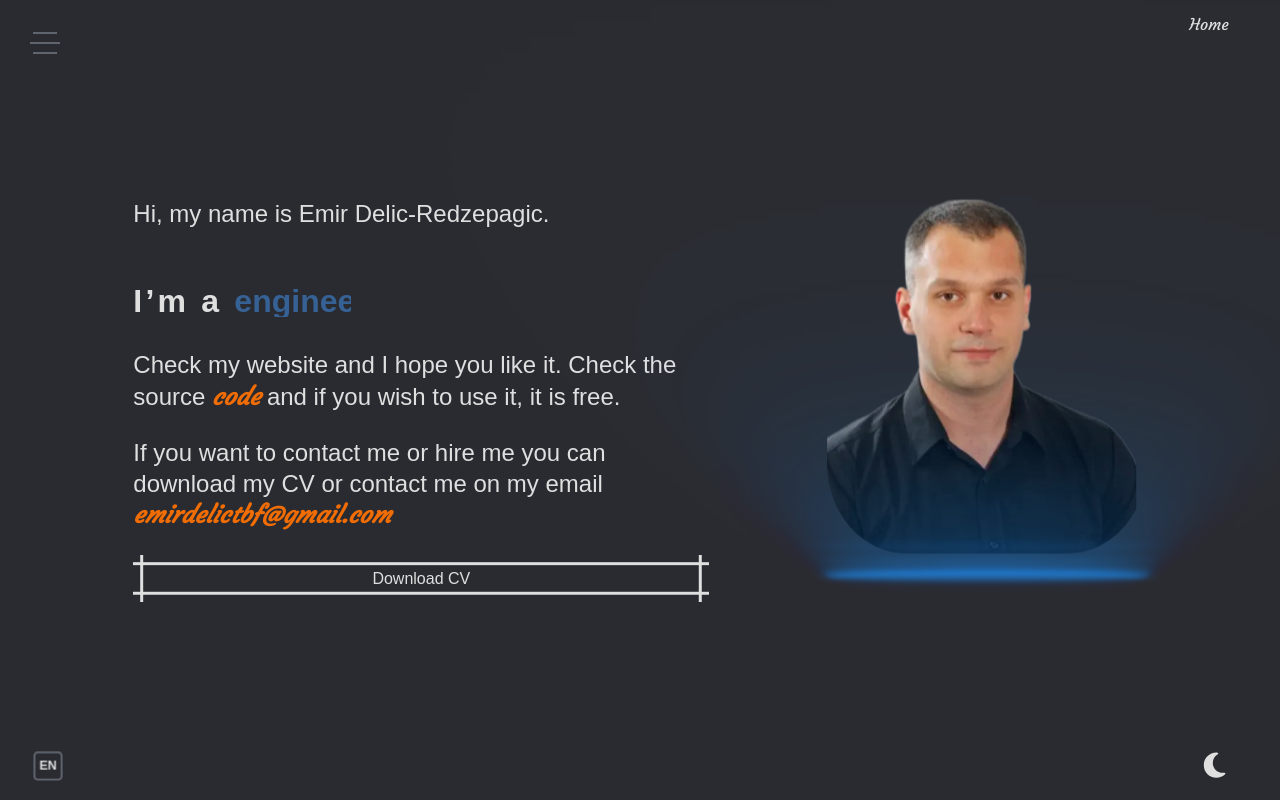
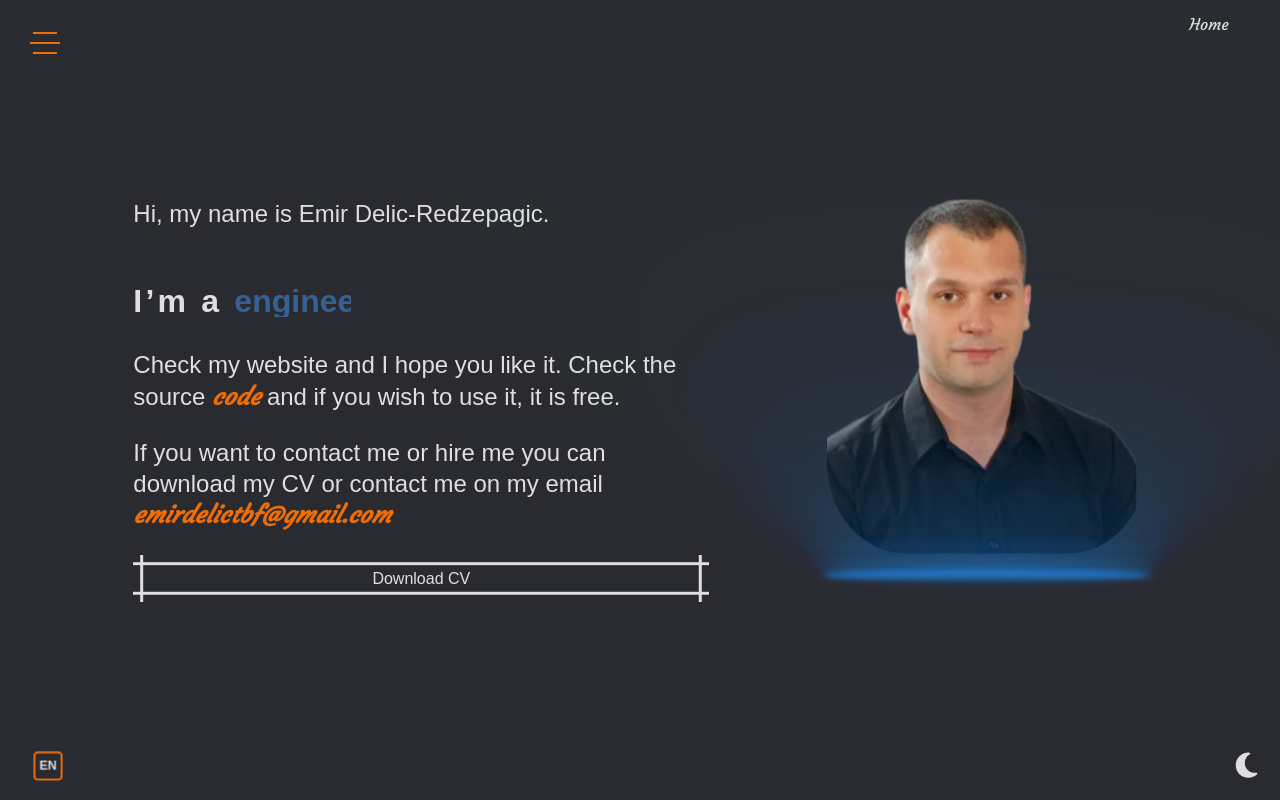
Before and after one commit to EmirDelicR/curriculum-v2, a React (Vite) app: page / in a window 1280 px wide. Built offline with nearby package versions, Linux system fonts and the light colour scheme.

Commit message:
Fix action buttons

```diff
--- a/src/UI/components/buttons/languageSwitcher/LanguageSwitcher.scss
+++ b/src/UI/components/buttons/languageSwitcher/LanguageSwitcher.scss
@@ -28,11 +28,11 @@ $ls-translate-z-value: 1rem;
   .cube-face {
     position: absolute;
     @extend %dimensions;
-    border: 2px solid var(--menu-button);
+    border: 2px solid var(--secondary);
     line-height: calc($ls-box-size - 6px);
     font-size: 0.875em;
     font-weight: bold;
-    color: var(--main-color);
+    color: var(--text-color);
     text-align: center;
     border-radius: 15%;
     background: var(--page-background);
--- a/src/UI/components/buttons/menu/Menu.scss
+++ b/src/UI/components/buttons/menu/Menu.scss
@@ -15,7 +15,7 @@
   &::before,
   &::after {
     content: '';
-    background: var(--menu-button);
+    background: var(--secondary);
     position: absolute;
     left: 0;
     width: 100%;
@@ -35,7 +35,7 @@
   }
 
   span {
-    background: var(--menu-button);
+    background: var(--secondary);
     position: absolute;
     left: 0;
     width: 100%;
--- a/src/UI/components/buttons/pwaInstall/PwaInstall.scss
+++ b/src/UI/components/buttons/pwaInstall/PwaInstall.scss
@@ -4,11 +4,11 @@ $pwa-box-size: 2rem;
   position: relative;
 
   .add-button {
-    border: 2px solid var(--menu-button);
+    border: 2px solid var(--secondary);
     border-radius: 4px;
     height: $pwa-box-size;
     background: var(--page-background);
-    color: var(--main-color);
+    color: var(--text-color);
     text-transform: uppercase;
     scale: 0.9;
     transition: scale 0.3s ease-in-out;
--- a/src/UI/components/buttons/toggleMode/ToggleMode.scss
+++ b/src/UI/components/buttons/toggleMode/ToggleMode.scss
@@ -21,7 +21,7 @@
 
       &.sun {
         path {
-          fill: rgb(206, 206, 122);
+          fill: var(--secondary);
         }
       }
 
--- a/src/UI/elements/actionButtons/ActionButtons.scss
+++ b/src/UI/elements/actionButtons/ActionButtons.scss
@@ -4,7 +4,7 @@
   bottom: 2vh;
   margin: 0 2rem;
   display: flex;
-  width: calc(100% - 4rem);
+  width: calc(100% - 2rem);
   justify-content: space-between;
   align-items: center;
 }
--- a/src/assets/css/settings/_colors.scss
+++ b/src/assets/css/settings/_colors.scss
@@ -4,7 +4,6 @@
   --dark: rgba(0, 0, 0, 0.85);
   --primary: #366194;
   --secondary: #f06d06;
-  --menu-button: #5f656f;
 
   // TODO remove this
   --box-shadow: rgba(66, 152, 195, 0.3);
@@ -17,7 +16,7 @@
   --nav-color-light: var(--primary);
   --social-link-box-shadow-light: 0.1rem 0.1rem 0.25rem rgba(255, 255, 255, 0.1),
     -0.1rem -0.1rem 0.25rem rgba(0, 0, 0, 0.5);
-  --page-background-light: #e0eff0;
+  --page-background-light: #f5fffe;
 
   // TODO remove this
   --main-color-light: var(--dark);
```
